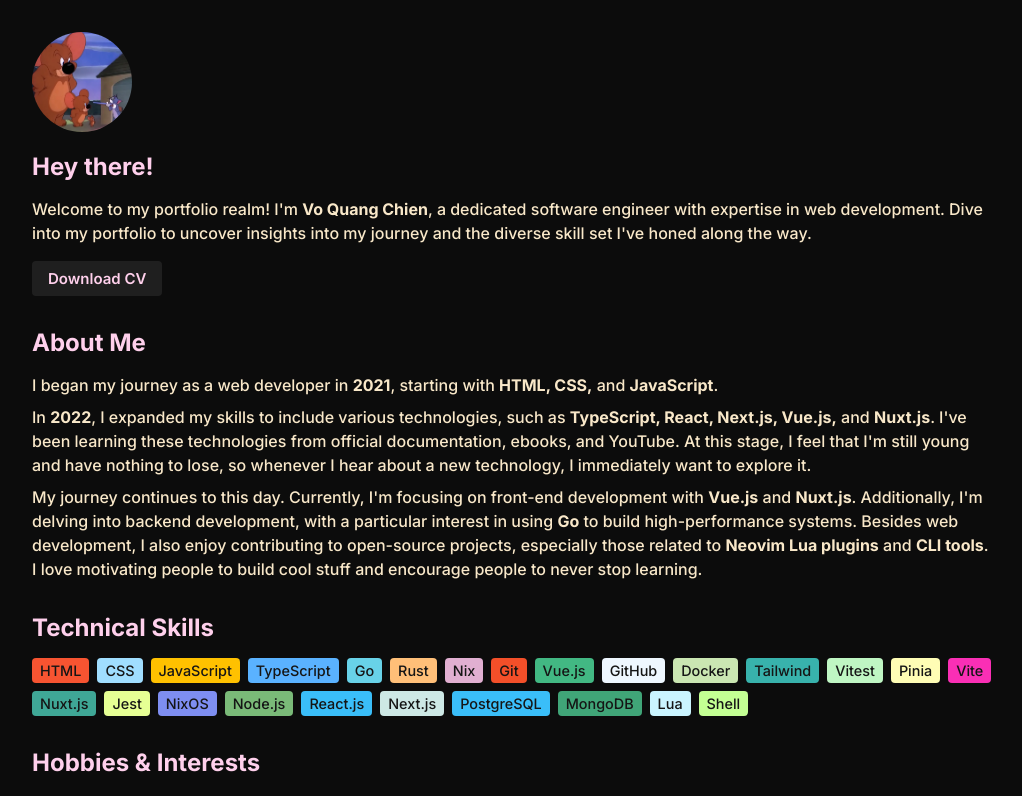
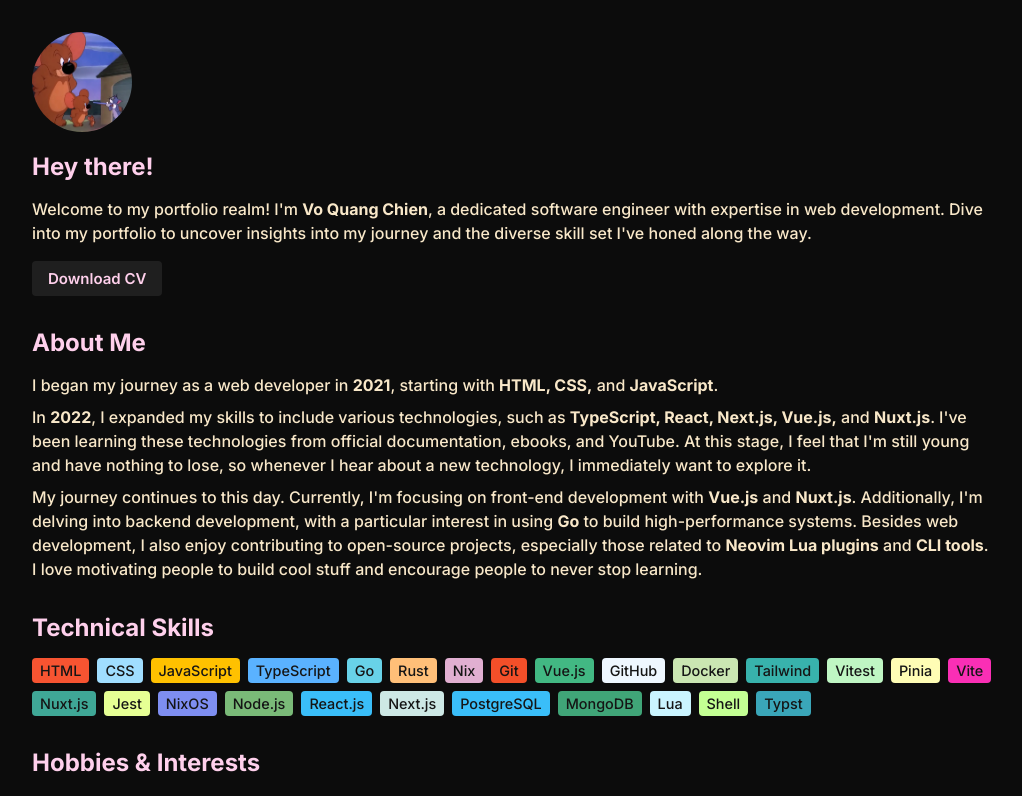
Before and after one commit to 2giosangmitom/2giosangmitom.github.io, a Vue app: page / in a window 1280 px wide. Shown: the top 796 px of the page, without its empty margins (16-1038 px from the left). Built offline with nearby package versions, Linux system fonts and the light colour scheme.

Commit message:
feat(skills): add typst

```diff
--- a/src/components/TheSkills.vue
+++ b/src/components/TheSkills.vue
@@ -25,6 +25,7 @@ const skills = [
   { name: "MongoDB", color: "#40A578" },
   { name: "Lua", color: "#CAF4FF" },
   { name: "Shell", color: "#C3FF93" },
+  { name: "Typst", color: "#3AA6B9" },
 ];
 </script>
 
```
